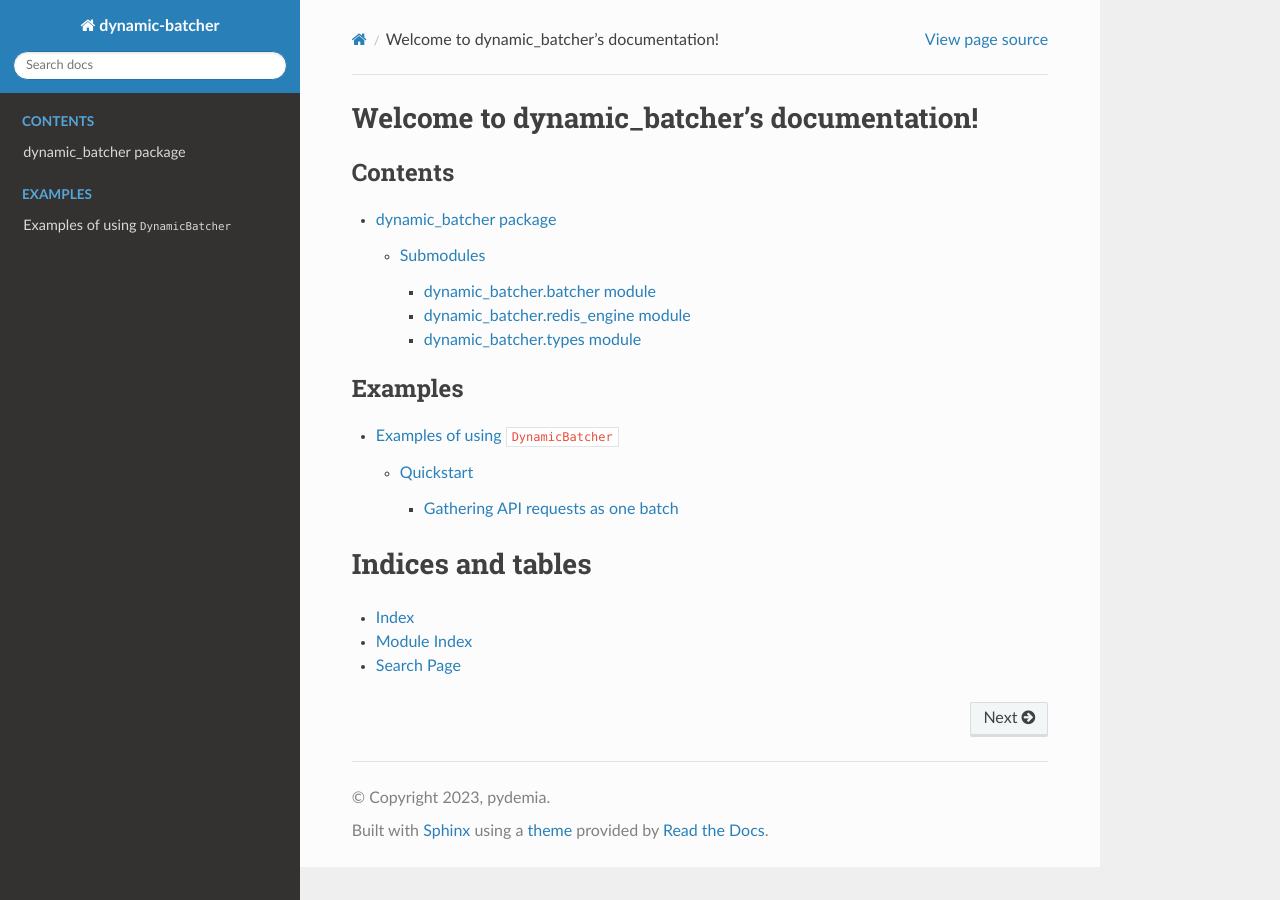
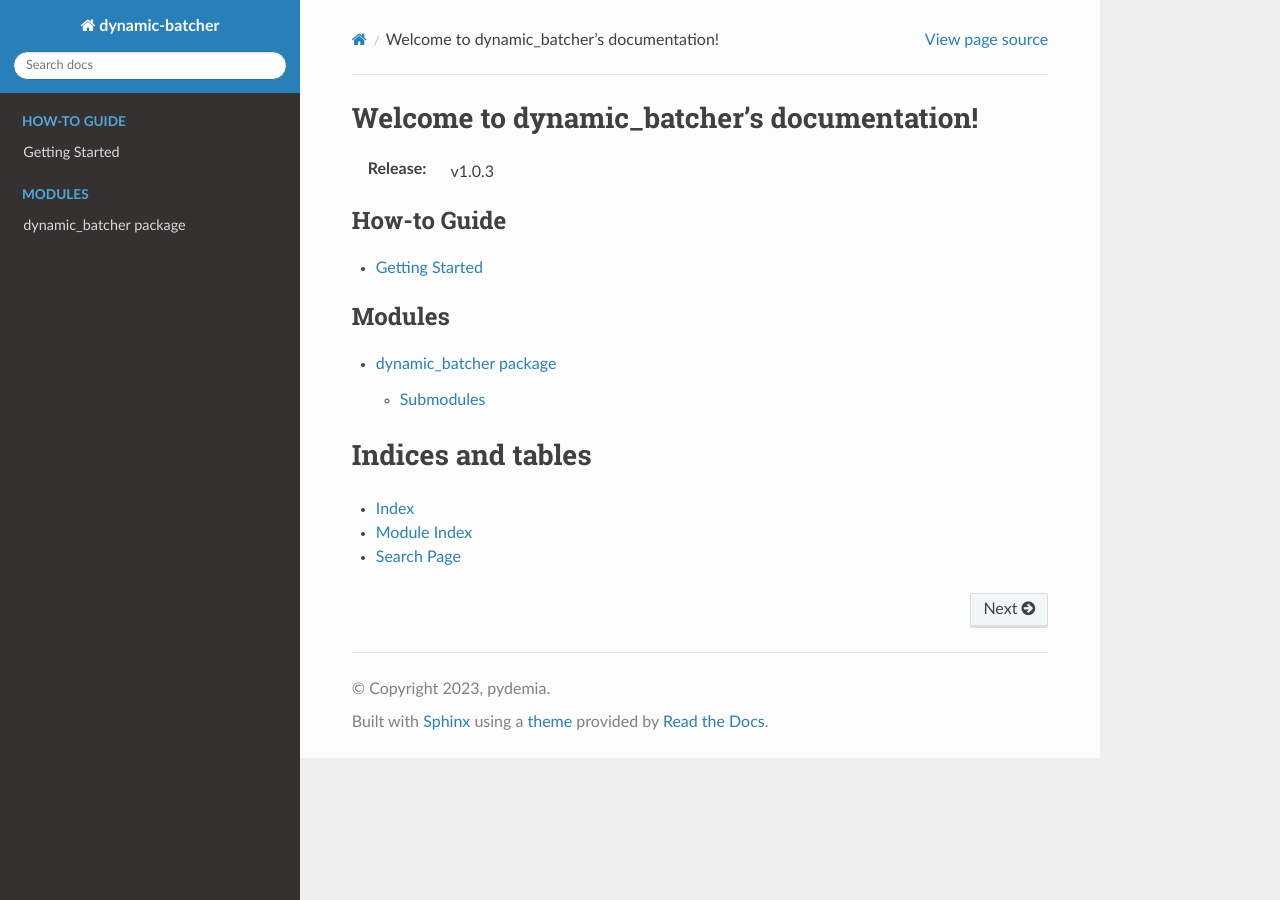
Before and after one commit to pydemia/dynamic-batcher, a Sphinx documentation site: the page built from docs/source/index.rst, in a window 1280 px wide. Built offline with Sphinx 7.4.7 and the Read the Docs theme 2.0.0, drawn with Linux system fonts in a browser that asks for light colours; formulas are drawn with MathJax 3; pages that are not in the unit, such as notebooks, are missing from menus.

```diff
--- a/docs/source/examples.rst
+++ b/docs/source/examples.rst
@@ -1,5 +1,5 @@
 ====================================
-Examples of using ``DynamicBatcher``
+Getting Started
 ====================================
 
 :Release: |release|
--- a/docs/source/index.rst
+++ b/docs/source/index.rst
@@ -6,17 +6,21 @@
 Welcome to dynamic_batcher's documentation!
 ===========================================
 
+:Release: |release|
+
 .. toctree::
-   :maxdepth: 5
-   :caption: Contents
+   :maxdepth: 2
+   :caption: How-to Guide
+
+   examples
+
+
+.. toctree::
+   :maxdepth: 2
+   :caption: Modules
 
    dynamic_batcher
 
-.. toctree::
-   :maxdepth: 5
-   :caption: Examples
-
-   examples
 
 Indices and tables
 ==================
```
Also changed, not shown: docs/source/examples-getting_started.rst (renamed from docs/source/examples-quickstart.rst, +8 -4 lines).
